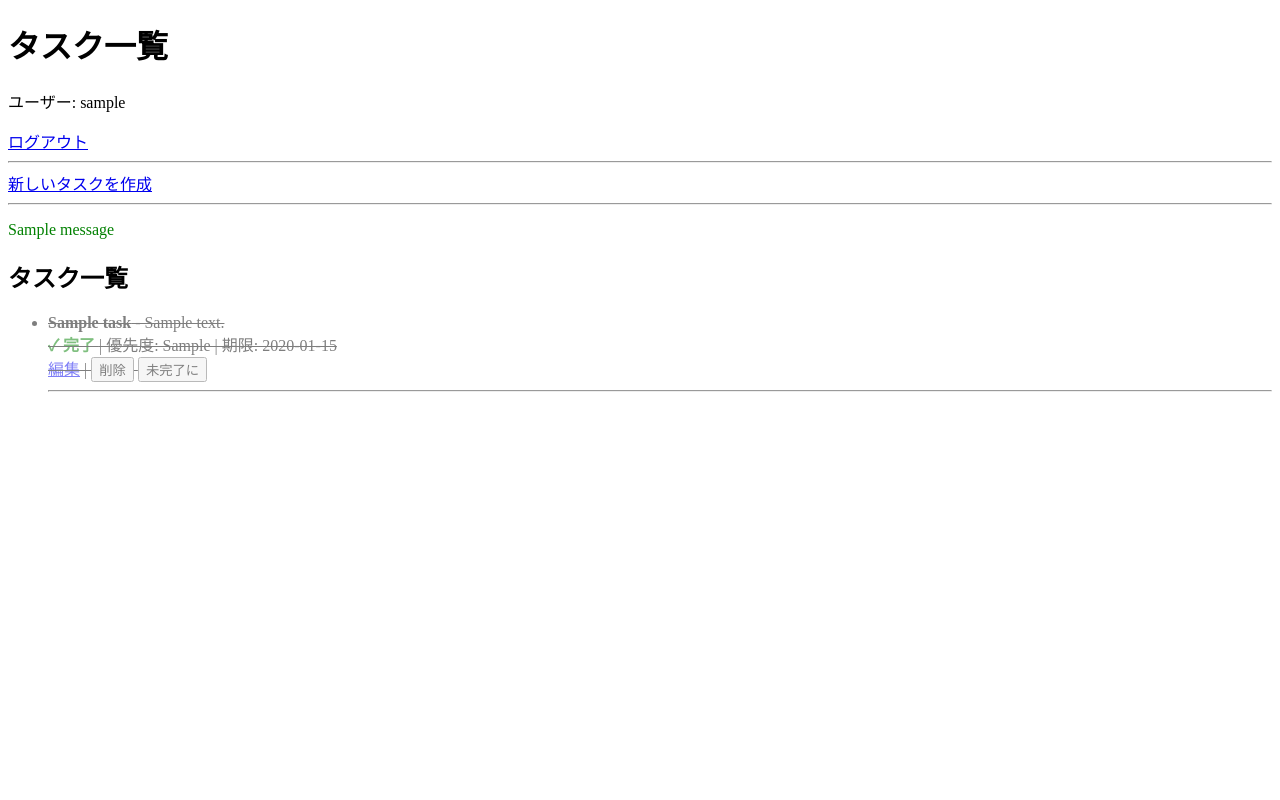
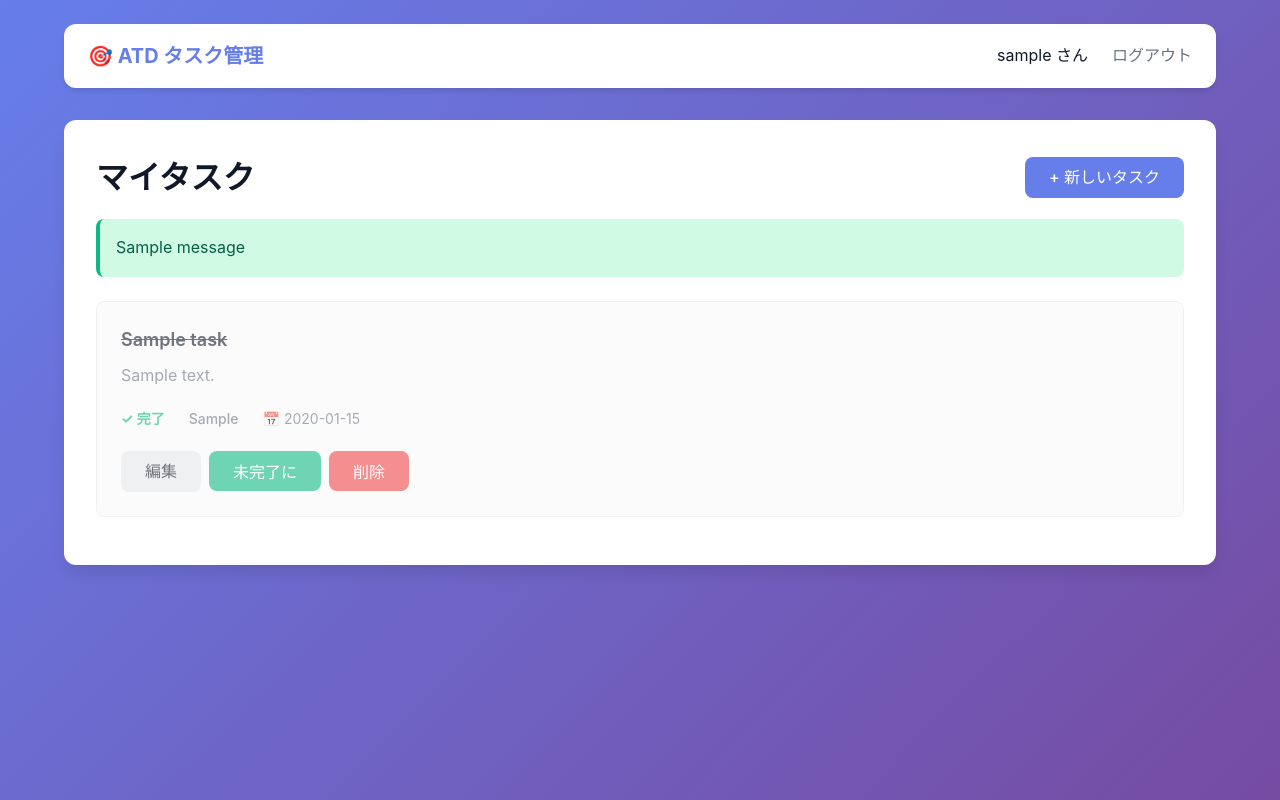
Before and after one commit to 32kikameyama-wq/ATD, a Flask app: page /tasks in a window 1280 px wide. Run offline with Flask 3, Linux system fonts and the light colour scheme; a user stored in the database is signed in; tables that the repository leaves empty hold one stand-in row (values such as "Sample post"); one stand-in notice (Sample message) is shown.

Commit message:
Add modern UI with CSS styling

```diff
--- /dev/null
+++ b/static/css/style.css
@@ -0,0 +1,369 @@
+/* ATD タスク管理システム - メインスタイル */
+
+:root {
+    /* カラーパレット */
+    --primary-color: #667eea;
+    --primary-dark: #5568d3;
+    --primary-light: #e0e7ff;
+    --secondary-color: #764ba2;
+    --success-color: #10b981;
+    --warning-color: #f59e0b;
+    --danger-color: #ef4444;
+    --info-color: #3b82f6;
+
+    /* グレースケール */
+    --gray-50: #f9fafb;
+    --gray-100: #f3f4f6;
+    --gray-200: #e5e7eb;
+    --gray-300: #d1d5db;
+    --gray-400: #9ca3af;
+    --gray-500: #6b7280;
+    --gray-600: #4b5563;
+    --gray-700: #374151;
+    --gray-800: #1f2937;
+    --gray-900: #111827;
+
+    /* 背景色 */
+    --bg-primary: #ffffff;
+    --bg-secondary: #f9fafb;
+    --bg-hover: #f3f4f6;
+
+    /* テキスト色 */
+    --text-primary: #111827;
+    --text-secondary: #6b7280;
+    --text-muted: #9ca3af;
+
+    /* ボーダー */
+    --border-color: #e5e7eb;
+    --border-radius: 8px;
+    --border-radius-lg: 12px;
+
+    /* シャドウ */
+    --shadow-sm: 0 1px 2px 0 rgba(0, 0, 0, 0.05);
+    --shadow-md: 0 4px 6px -1px rgba(0, 0, 0, 0.1);
+    --shadow-lg: 0 10px 15px -3px rgba(0, 0, 0, 0.1);
+
+    /* スペーシング */
+    --spacing-xs: 0.25rem;
+    --spacing-sm: 0.5rem;
+    --spacing-md: 1rem;
+    --spacing-lg: 1.5rem;
+    --spacing-xl: 2rem;
+
+    /* フォント */
+    --font-family: -apple-system, BlinkMacSystemFont, 'Segoe UI', Roboto, 'Helvetica Neue', Arial, sans-serif;
+    --font-size-sm: 0.875rem;
+    --font-size-base: 1rem;
+    --font-size-lg: 1.125rem;
+    --font-size-xl: 1.25rem;
+    --font-size-2xl: 1.5rem;
+    --font-size-3xl: 1.875rem;
+}
+
+/* リセット */
+* {
+    margin: 0;
+    padding: 0;
+    box-sizing: border-box;
+}
+
+body {
+    font-family: var(--font-family);
+    background: linear-gradient(135deg, var(--primary-color) 0%, var(--secondary-color) 100%);
+    min-height: 100vh;
+    color: var(--text-primary);
+    line-height: 1.6;
+}
+
+/* コンテナ */
+.container {
+    max-width: 1200px;
+    margin: 0 auto;
+    padding: var(--spacing-lg);
+}
+
+/* ヘッダー/ナビゲーション */
+.navbar {
+    background: var(--bg-primary);
+    box-shadow: var(--shadow-md);
+    padding: var(--spacing-md) var(--spacing-lg);
+    margin-bottom: var(--spacing-xl);
+    border-radius: var(--border-radius-lg);
+}
+
+.navbar-content {
+    display: flex;
+    justify-content: space-between;
+    align-items: center;
+}
+
+.navbar-brand {
+    font-size: var(--font-size-xl);
+    font-weight: bold;
+    color: var(--primary-color);
+    text-decoration: none;
+}
+
+.navbar-menu {
+    display: flex;
+    gap: var(--spacing-lg);
+    align-items: center;
+}
+
+.navbar-item {
+    color: var(--text-secondary);
+    text-decoration: none;
+    font-weight: 500;
+    transition: color 0.2s;
+}
+
+.navbar-item:hover {
+    color: var(--primary-color);
+}
+
+/* カード */
+.card {
+    background: var(--bg-primary);
+    border-radius: var(--border-radius-lg);
+    box-shadow: var(--shadow-lg);
+    padding: var(--spacing-xl);
+    margin-bottom: var(--spacing-lg);
+}
+
+/* フォーム */
+.form-group {
+    margin-bottom: var(--spacing-lg);
+}
+
+.form-group label {
+    display: block;
+    margin-bottom: var(--spacing-sm);
+    font-weight: 500;
+    color: var(--text-primary);
+}
+
+.form-control {
+    width: 100%;
+    padding: var(--spacing-sm) var(--spacing-md);
+    border: 1px solid var(--border-color);
+    border-radius: var(--border-radius);
+    font-size: var(--font-size-base);
+    transition: all 0.2s;
+}
+
+.form-control:focus {
+    outline: none;
+    border-color: var(--primary-color);
+    box-shadow: 0 0 0 3px var(--primary-light);
+}
+
+/* ボタン */
+.btn {
+    display: inline-block;
+    padding: var(--spacing-sm) var(--spacing-lg);
+    border: none;
+    border-radius: var(--border-radius);
+    font-size: var(--font-size-base);
+    font-weight: 500;
+    text-align: center;
+    text-decoration: none;
+    cursor: pointer;
+    transition: all 0.2s;
+}
+
+.btn-primary {
+    background: var(--primary-color);
+    color: white;
+}
+
+.btn-primary:hover {
+    background: var(--primary-dark);
+    transform: translateY(-1px);
+    box-shadow: var(--shadow-md);
+}
+
+.btn-secondary {
+    background: var(--gray-200);
+    color: var(--text-primary);
+}
+
+.btn-secondary:hover {
+    background: var(--gray-300);
+}
+
+.btn-danger {
+    background: var(--danger-color);
+    color: white;
+}
+
+.btn-danger:hover {
+    background: #dc2626;
+}
+
+.btn-success {
+    background: var(--success-color);
+    color: white;
+}
+
+/* アラート */
+.alert {
+    padding: var(--spacing-md);
+    border-radius: var(--border-radius);
+    margin-bottom: var(--spacing-lg);
+}
+
+.alert-success {
+    background: #d1fae5;
+    color: #065f46;
+    border-left: 4px solid var(--success-color);
+}
+
+.alert-error {
+    background: #fee2e2;
+    color: #991b1b;
+    border-left: 4px solid var(--danger-color);
+}
+
+.alert-info {
+    background: #dbeafe;
+    color: #1e40af;
+    border-left: 4px solid var(--info-color);
+}
+
+/* タスクカード */
+.task-card {
+    background: var(--bg-primary);
+    border: 1px solid var(--border-color);
+    border-radius: var(--border-radius);
+    padding: var(--spacing-lg);
+    margin-bottom: var(--spacing-md);
+    transition: all 0.2s;
+}
+
+.task-card:hover {
+    box-shadow: var(--shadow-md);
+    transform: translateY(-2px);
+}
+
+.task-card.completed {
+    opacity: 0.6;
+    background: var(--gray-50);
+}
+
+.task-card.completed .task-title {
+    text-decoration: line-through;
+}
+
+.task-title {
+    font-size: var(--font-size-lg);
+    font-weight: 600;
+    color: var(--text-primary);
+    margin-bottom: var(--spacing-sm);
+}
+
+.task-description {
+    color: var(--text-secondary);
+    margin-bottom: var(--spacing-md);
+}
+
+.task-meta {
+    display: flex;
+    gap: var(--spacing-md);
+    flex-wrap: wrap;
+    margin-bottom: var(--spacing-md);
+}
+
+.task-meta-item {
+    display: flex;
+    align-items: center;
+    gap: var(--spacing-xs);
+    font-size: var(--font-size-sm);
+    color: var(--text-secondary);
+}
+
+/* 優先度バッジ */
+.badge {
+    display: inline-block;
+    padding: var(--spacing-xs) var(--spacing-sm);
+    border-radius: 12px;
+    font-size: var(--font-size-sm);
+    font-weight: 500;
+}
+
+.badge-high {
+    background: #fee2e2;
+    color: #991b1b;
+}
+
+.badge-medium {
+    background: #fef3c7;
+    color: #92400e;
+}
+
+.badge-low {
+    background: #dbeafe;
+    color: #1e40af;
+}
+
+/* ログインページ */
+.auth-container {
+    max-width: 400px;
+    margin: 5% auto;
+    background: var(--bg-primary);
+    border-radius: var(--border-radius-lg);
+    box-shadow: var(--shadow-lg);
+    padding: var(--spacing-xl);
+}
+
+.auth-container h1 {
+    text-align: center;
+    color: var(--primary-color);
+    margin-bottom: var(--spacing-md);
+}
+
+.auth-container h2 {
+    text-align: center;
+    color: var(--text-secondary);
+    margin-bottom: var(--spacing-lg);
+}
+
+/* リンク */
+.link {
+    color: var(--primary-color);
+    text-decoration: none;
+}
+
+.link:hover {
+    text-decoration: underline;
+}
+
+/* ユーティリティ */
+.text-center {
+    text-align: center;
+}
+
+.mt-1 { margin-top: var(--spacing-xs); }
+.mt-2 { margin-top: var(--spacing-sm); }
+.mt-3 { margin-top: var(--spacing-md); }
+.mt-4 { margin-top: var(--spacing-lg); }
+
+.mb-1 { margin-bottom: var(--spacing-xs); }
+.mb-2 { margin-bottom: var(--spacing-sm); }
+.mb-3 { margin-bottom: var(--spacing-md); }
+.mb-4 { margin-bottom: var(--spacing-lg); }
+
+/* レスポンシブ */
+@media (max-width: 768px) {
+    .container {
+        padding: var(--spacing-md);
+    }
+
+    .navbar-content {
+        flex-direction: column;
+        gap: var(--spacing-md);
+    }
+
+    .task-meta {
+        flex-direction: column;
+    }
+}
--- a/templates/tasks/list.html
+++ b/templates/tasks/list.html
@@ -2,54 +2,91 @@
 <html lang="ja">
 <head>
     <meta charset="UTF-8">
-    <title>タスク一覧</title>
+    <meta name="viewport" content="width=device-width, initial-scale=1.0">
+    <title>タスク一覧 - ATD</title>
+    <link rel="stylesheet" href="{{ url_for('static', filename='css/style.css') }}">
 </head>
 <body>
-    <h1>タスク一覧</h1>
-    <p>ユーザー: {{ current_user.username }}</p>
-    <a href="{{ url_for('auth.logout') }}">ログアウト</a>
+    <div class="container">
+        <!-- ナビゲーションバー -->
+        <nav class="navbar">
+            <div class="navbar-content">
+                <a href="{{ url_for('tasks.list_tasks') }}" class="navbar-brand">🎯 ATD タスク管理</a>
+                <div class="navbar-menu">
+                    <span>{{ current_user.username }} さん</span>
+                    <a href="{{ url_for('auth.logout') }}" class="navbar-item">ログアウト</a>
+                </div>
+            </div>
+        </nav>
 
-    <hr>
+        <!-- メインコンテンツ -->
+        <div class="card">
+            <div style="display: flex; justify-content: space-between; align-items: center; margin-bottom: 1rem;">
+                <h1>マイタスク</h1>
+                <a href="{{ url_for('tasks.create_task') }}" class="btn btn-primary">+ 新しいタスク</a>
+            </div>
 
-    <a href="{{ url_for('tasks.create_task') }}">新しいタスクを作成</a>
-
-    <hr>
-
+            <!-- フラッシュメッセージ -->
             {% with messages = get_flashed_messages(with_categories=true) %}
                 {% if messages %}
                     {% for category, message in messages %}
-                <p style="color: {% if category == 'success' %}green{% else %}red{% endif %};">{{ message }}</p>
+                        <div class="alert alert-{{ category }}">
+                            {{ message }}
+                        </div>
                     {% endfor %}
                 {% endif %}
             {% endwith %}
 
-    <h2>タスク一覧</h2>
+            <!-- タスク一覧 -->
             {% if tasks %}
-        <ul>
                 {% for task in tasks %}
-                <li style="{% if task.completed %}text-decoration: line-through; opacity: 0.5;{% endif %}">
-                    <strong>{{ task.title }}</strong>
-                    {% if task.description %} - {{ task.description }}{% endif %}
-                    <br>
-                    <strong style="color: {% if task.completed %}green{% else %}orange{% endif %};">
-                        {% if task.completed %}✓ 完了{% else %}○ 未完了{% endif %}
-                    </strong>
-                    | 優先度: {{ task.priority }}
-                    {% if task.due_date %} | 期限: {{ task.due_date }}{% endif %}
-                    <br>
-                    <a href="{{ url_for('tasks.edit_task', task_id=task.id) }}">編集</a> |
+                    <div class="task-card {% if task.completed %}completed{% endif %}">
+                        <h3 class="task-title">{{ task.title }}</h3>
+
+                        {% if task.description %}
+                            <p class="task-description">{{ task.description }}</p>
+                        {% endif %}
+
+                        <div class="task-meta">
+                            <span class="task-meta-item">
+                                {% if task.completed %}
+                                    <span style="color: var(--success-color); font-weight: bold;">✓ 完了</span>
+                                {% else %}
+                                    <span style="color: var(--warning-color); font-weight: bold;">○ 未完了</span>
+                                {% endif %}
+                            </span>
+
+                            <span class="task-meta-item">
+                                <span class="badge badge-{{ task.priority }}">{{ task.priority }}</span>
+                            </span>
+
+                            {% if task.due_date %}
+                                <span class="task-meta-item">📅 {{ task.due_date }}</span>
+                            {% endif %}
+                        </div>
+
+                        <div style="display: flex; gap: 0.5rem; flex-wrap: wrap;">
+                            <a href="{{ url_for('tasks.edit_task', task_id=task.id) }}" class="btn btn-secondary">編集</a>
+                            <form action="{{ url_for('tasks.toggle_task', task_id=task.id) }}" method="POST" style="display:inline;">
+                                <button type="submit" class="btn btn-success">
+                                    {% if task.completed %}未完了に{% else %}完了に{% endif %}
+                                </button>
+                            </form>
                             <form action="{{ url_for('tasks.delete_task', task_id=task.id) }}" method="POST" style="display:inline;">
-                        <button type="submit" onclick="return confirm('削除しますか？')">削除</button>
+                                <button type="submit" class="btn btn-danger" onclick="return confirm('削除しますか？')">削除</button>
                             </form>
-                    <form action="{{ url_for('tasks.toggle_task', task_id=task.id) }}" method="POST" style="display:inline;">
-                        <button type="submit">{% if task.completed %}未完了に{% else %}完了に{% endif %}</button>
-                    </form>
-                </li>
-                <hr>
+                        </div>
+                    </div>
                 {% endfor %}
-        </ul>
             {% else %}
-        <p>タスクがありません。新しいタスクを作成してください。</p>
+                <div class="text-center" style="padding: 3rem;">
+                    <p style="color: var(--text-secondary); font-size: 1.125rem; margin-bottom: 1rem;">
+                        タスクがありません
+                    </p>
+                    <a href="{{ url_for('tasks.create_task') }}" class="btn btn-primary">最初のタスクを作成</a>
+                </div>
             {% endif %}
+        </div>
+    </div>
 </body>
 </html>
```
Also changed, not shown: NEXT_FEATURES.md (added, +122 -0 lines), templates/auth/login.html (+7 -11 lines), templates/auth/register.html (+9 -13 lines). Lines whose indentation alone changed are shown as unchanged.
